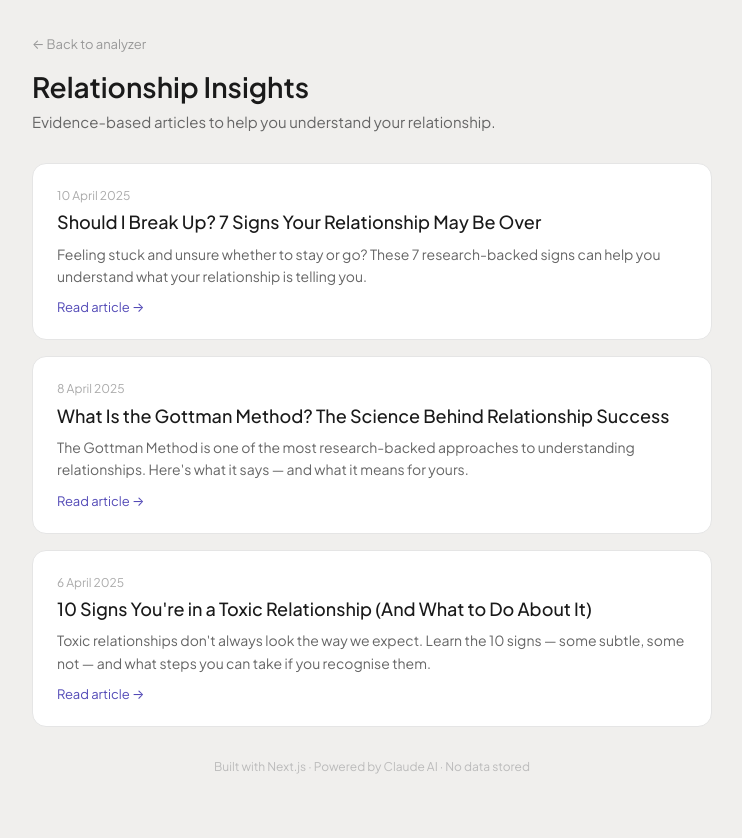
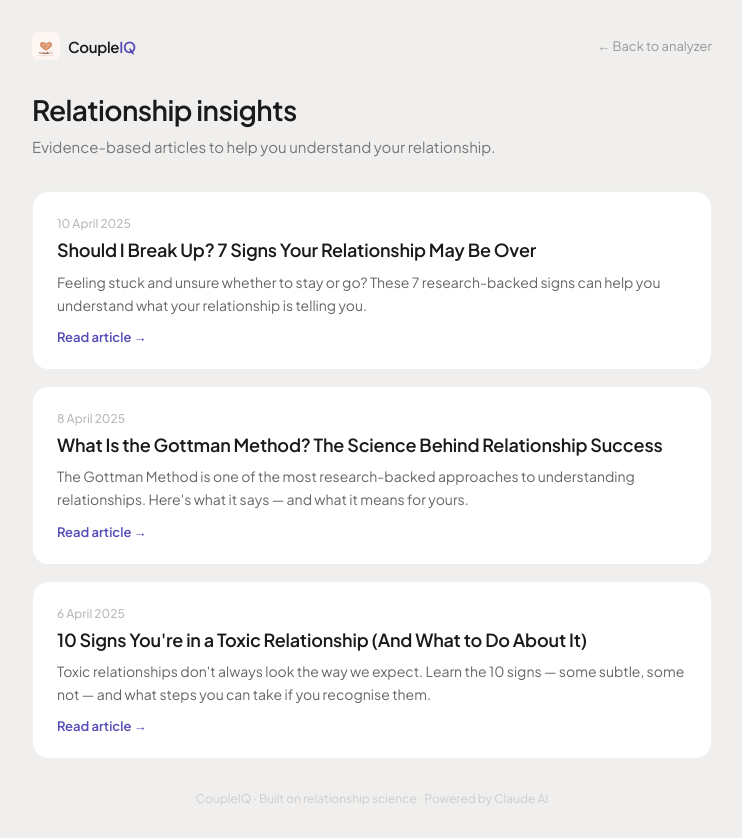
Before and after one commit to colinbuzoianu-arch/divorcerate, a Next.js app: page /blog in a window 1280 px wide. Shown: the whole page, without its empty margins (268-1010 px from the left). Before the commit the page ends 806 px from the top, so only its background shows below. Built offline with nearby package versions, Linux system fonts and the light colour scheme.

Commit message:
Add files via upload

```diff
--- a/app/blog/page.tsx
+++ b/app/blog/page.tsx
@@ -3,11 +3,18 @@ import Link from "next/link";
 import type { Metadata } from "next";
 
 export const metadata: Metadata = {
-  title: "Relationship Advice & Insights | Split or Not Blog",
+  title: "Relationship Insights | CoupleIQ Blog",
   description:
-    "Evidence-based articles on relationships, breakups, the Gottman Method, attachment theory, and more.",
+    "Evidence-based articles on relationships, the Gottman Method, attachment theory, conflict patterns, and more.",
   alternates: {
     canonical: "https://splitornot.com/blog",
+  },
+  openGraph: {
+    title: "Relationship Insights | CoupleIQ Blog",
+    description: "Evidence-based articles to help you understand your relationship.",
+    url: "https://splitornot.com/blog",
+    siteName: "CoupleIQ",
+    type: "website",
   },
 };
 
@@ -15,37 +22,26 @@ export default function BlogPage() {
   const posts = getAllPosts();
 
   return (
-    <main
-      style={{
-        background: "#f0efed",
-        minHeight: "100vh",
-        padding: "2rem 1rem",
-        display: "flex",
-        flexDirection: "column",
-        alignItems: "center",
-      }}
-    >
+    <main style={{ background: "#f0efed", minHeight: "100vh", padding: "2rem 1rem", display: "flex", flexDirection: "column", alignItems: "center", fontFamily: "'Plus Jakarta Sans', sans-serif" }}>
       <div style={{ width: "100%", maxWidth: 680 }}>
+
+        {/* Nav */}
+        <div style={{ display: "flex", alignItems: "center", justifyContent: "space-between", marginBottom: "2rem" }}>
+          <Link href="/" style={{ display: "flex", alignItems: "center", gap: 8, textDecoration: "none" }}>
+            <img src="/logo.png" alt="CoupleIQ" style={{ width: 28, height: 28, borderRadius: 6, objectFit: "cover" }} />
+            <span style={{ fontSize: 15, fontWeight: 800, color: "#1a1a1a", letterSpacing: "-0.02em" }}>
+              Couple<span style={{ color: "#534ab7" }}>IQ</span>
+            </span>
+          </Link>
+          <Link href="/" style={{ fontSize: 13, color: "#999", textDecoration: "none" }}>← Back to analyzer</Link>
+        </div>
+
         {/* Header */}
         <div style={{ marginBottom: "2rem" }}>
-          <Link
-            href="/"
-            style={{ fontSize: 13, color: "#999", textDecoration: "none" }}
-          >
-            ← Back to analyzer
-          </Link>
-          <h1
-            style={{
-              fontSize: 28,
-              fontWeight: 600,
-              color: "#1a1a1a",
-              marginTop: "1rem",
-              marginBottom: "0.5rem",
-            }}
-          >
-            Relationship Insights
+          <h1 style={{ fontSize: 28, fontWeight: 800, color: "#1a1a1a", marginBottom: "0.5rem", letterSpacing: "-0.02em" }}>
+            Relationship insights
           </h1>
-          <p style={{ fontSize: 15, color: "#666" }}>
+          <p style={{ fontSize: 15, color: "#777", lineHeight: 1.6 }}>
             Evidence-based articles to help you understand your relationship.
           </p>
         </div>
@@ -53,71 +49,23 @@ export default function BlogPage() {
         {/* Post list */}
         <div style={{ display: "flex", flexDirection: "column", gap: "1rem" }}>
           {posts.map((post) => (
-            <Link
-              key={post.slug}
-              href={`/blog/${post.slug}`}
-              style={{ textDecoration: "none" }}
-            >
-              <div
-                style={{
-                  background: "#fff",
-                  borderRadius: 14,
-                  border: "0.5px solid #e5e5e5",
-                  padding: "1.5rem",
-                  cursor: "pointer",
-                  transition: "border-color 0.15s",
-                }}
-              >
-                <p
-                  style={{
-                    fontSize: 12,
-                    color: "#aaa",
-                    marginBottom: "0.4rem",
-                  }}
-                >
-                  {new Date(post.date).toLocaleDateString("en-GB", {
-                    day: "numeric",
-                    month: "long",
-                    year: "numeric",
-                  })}
+            <Link key={post.slug} href={`/blog/${post.slug}`} style={{ textDecoration: "none" }}>
+              <div style={{ background: "#fff", borderRadius: 16, border: "1px solid #efefed", padding: "1.5rem", cursor: "pointer", transition: "border-color 0.15s" }}>
+                <p style={{ fontSize: 12, color: "#bbb", marginBottom: "0.4rem", fontWeight: 500 }}>
+                  {new Date(post.date).toLocaleDateString("en-GB", { day: "numeric", month: "long", year: "numeric" })}
                 </p>
-                <h2
-                  style={{
-                    fontSize: 18,
-                    fontWeight: 500,
-                    color: "#1a1a1a",
-                    marginBottom: "0.5rem",
-                    lineHeight: 1.4,
-                  }}
-                >
+                <h2 style={{ fontSize: 18, fontWeight: 700, color: "#1a1a1a", marginBottom: "0.5rem", lineHeight: 1.4, letterSpacing: "-0.01em" }}>
                   {post.title}
                 </h2>
-                <p style={{ fontSize: 14, color: "#666", lineHeight: 1.6 }}>
-                  {post.description}
-                </p>
-                <p
-                  style={{
-                    fontSize: 13,
-                    color: "#534ab7",
-                    marginTop: "0.75rem",
-                  }}
-                >
-                  Read article →
-                </p>
+                <p style={{ fontSize: 14, color: "#666", lineHeight: 1.65 }}>{post.description}</p>
+                <p style={{ fontSize: 13, color: "#534ab7", marginTop: "0.75rem", fontWeight: 600 }}>Read article →</p>
               </div>
             </Link>
           ))}
         </div>
 
-        <p
-          style={{
-            marginTop: "2rem",
-            fontSize: 12,
-            color: "#bbb",
-            textAlign: "center",
-          }}
-        >
-          Built with Next.js · Powered by Claude AI · No data stored
+        <p style={{ marginTop: "2rem", fontSize: 12, color: "#ccc", textAlign: "center" }}>
+          CoupleIQ · Built on relationship science · Powered by Claude AI
         </p>
       </div>
     </main>
--- a/app/page.tsx
+++ b/app/page.tsx
@@ -187,7 +187,7 @@ function HomeInner() {
 
           {/* ── STATS BAR ── */}
           <section style={{ background: "#fff", borderTop: "1px solid #efefed", borderBottom: "1px solid #efefed" }}>
-            <div style={{ maxWidth: 720, margin: "0 auto", padding: "2rem 1.5rem", display: "grid", gridTemplateColumns: "repeat(3, 1fr)", gap: "1rem", textAlign: "center" }}>
+            <div style={{ maxWidth: 720, margin: "0 auto", padding: "2rem 1.5rem", display: "grid", gridTemplateColumns: "repeat(auto-fit, minmax(160px, 1fr))", gap: "1rem", textAlign: "center" }}>
               {stats.map((s) => (
                 <div key={s.value}>
                   <div style={{ fontSize: 28, fontWeight: 800, color: "#534ab7", letterSpacing: "-0.03em", marginBottom: 4 }}>{s.value}</div>
@@ -227,7 +227,7 @@ function HomeInner() {
             <div style={{ maxWidth: 720, margin: "0 auto", padding: "4rem 1.5rem" }}>
               <h2 style={{ fontSize: 26, fontWeight: 800, color: "#1a1a1a", letterSpacing: "-0.02em", marginBottom: "0.5rem", textAlign: "center" }}>What you get</h2>
               <p style={{ fontSize: 15, color: "#888", textAlign: "center", marginBottom: "2.5rem" }}>Start free. Unlock the full picture for $4.99.</p>
-              <div style={{ display: "grid", gridTemplateColumns: "1fr 1fr", gap: 16 }}>
+              <div style={{ display: "grid", gridTemplateColumns: "repeat(auto-fit, minmax(260px, 1fr))", gap: 16 }}>
                 {/* Free */}
                 <div style={{ borderRadius: 16, border: "1px solid #efefed", padding: "1.5rem", background: "#fafaf8" }}>
                   <p style={{ fontSize: 11, fontWeight: 700, color: "#888", textTransform: "uppercase", letterSpacing: "0.08em", marginBottom: 14 }}>Free</p>
```
Also changed, not shown: app/blog/[slug]/page.tsx (+44 -121 lines), components/LoadingScreen.tsx (+44 -28 lines).
